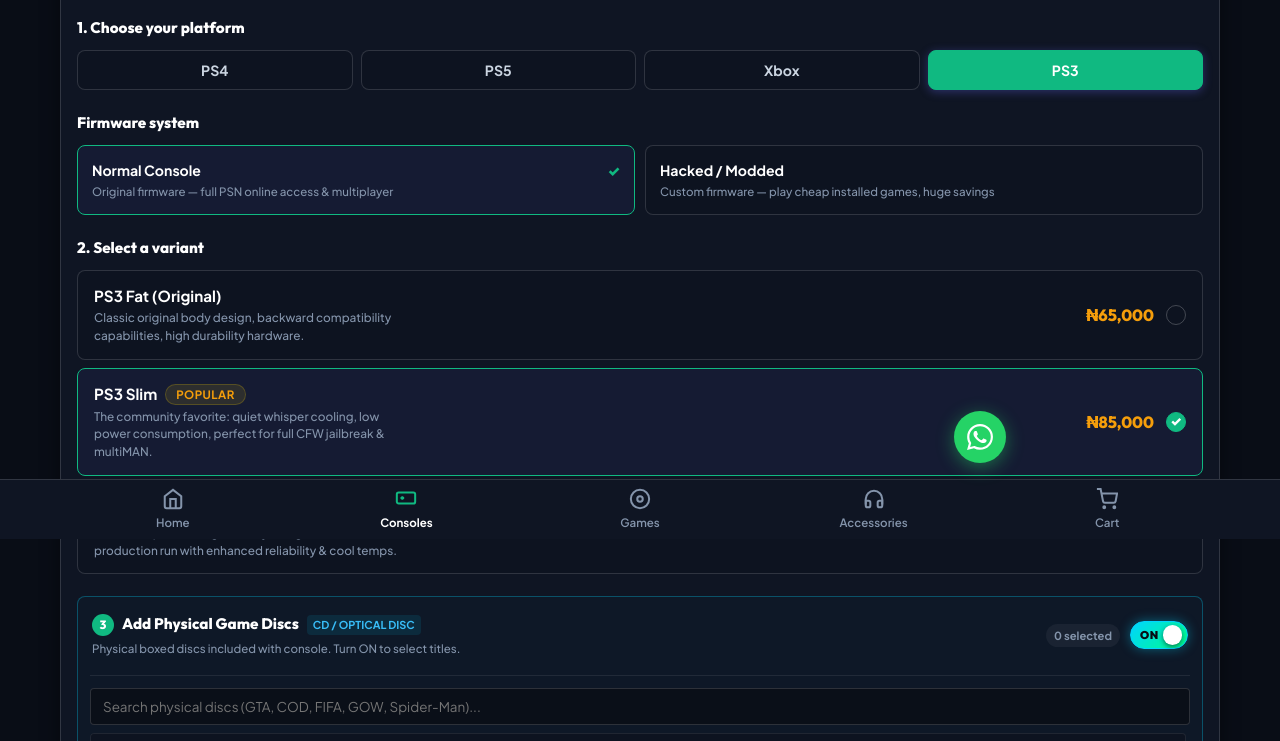
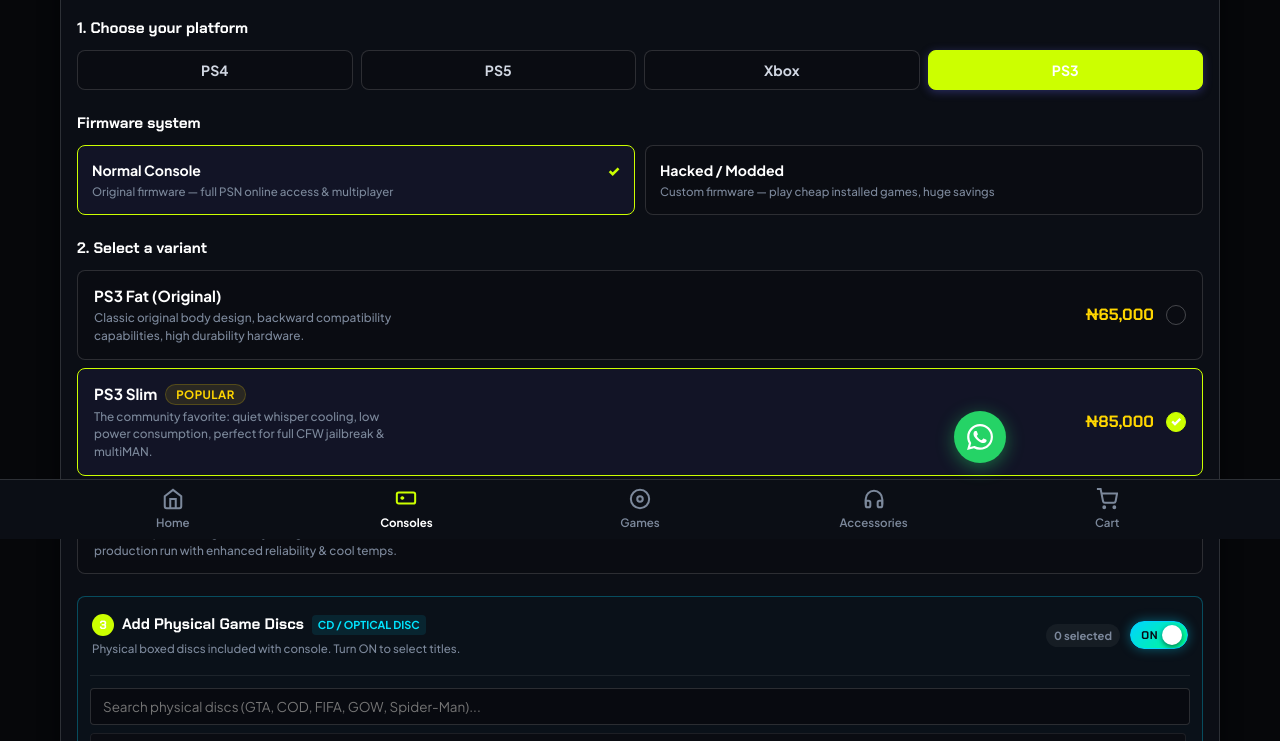
Before and after one commit to BoyLegend808/Legend-Games, a plain HTML site: page consoles/ps3/ps3.html in a window 1280 px wide. Shown: the part 261-1002 px from the top of the page. Drawn offline with Linux system fonts and the light colour scheme.

Commit message:
style(theme): unleash high-octane Russo One & Chakra Petch esports typography with Hyper-Volt palette

```diff
--- a/cart/cart.css
+++ b/cart/cart.css
@@ -57,7 +57,7 @@
   background: rgba(0, 212, 255, 0.12);
   color: var(--accent-cyan);
   border: 1px solid rgba(0, 212, 255, 0.35);
-  font-family: 'Outfit', sans-serif;
+  font-family: var(--font-heading);
   font-size: 0.68rem;
   font-weight: 800;
   padding: 2px 8px;
@@ -315,7 +315,7 @@
 }
 
 .region-chip {
-  font-family: 'Outfit', sans-serif;
+  font-family: var(--font-heading);
   font-size: 0.78rem;
   font-weight: 700;
   color: var(--text-secondary);
@@ -441,7 +441,7 @@
 
 .tradein-pill {
   display: inline-block;
-  font-family: 'Outfit', sans-serif;
+  font-family: var(--font-heading);
   font-size: 0.68rem;
   font-weight: 800;
   letter-spacing: 0.05em;
--- a/shared/console-engine.js
+++ b/shared/console-engine.js
@@ -1330,7 +1330,7 @@ const ConsoleEngine = {
           transition: all 0.25s ease;
         }
         .master-switch-label {
-          font-family: 'Outfit', sans-serif;
+          font-family: var(--font-heading);
           font-size: 0.7rem;
           font-weight: 900;
           letter-spacing: 0.5px;
@@ -1460,7 +1460,7 @@ const ConsoleEngine = {
           overflow: hidden;
         }
         .game-title {
-          font-family: 'Outfit', sans-serif;
+          font-family: var(--font-heading);
           font-size: 0.86rem;
           font-weight: 700;
           color: #ffffff;
@@ -1481,7 +1481,7 @@ const ConsoleEngine = {
           margin-left: 8px;
         }
         .game-price {
-          font-family: 'Outfit', sans-serif;
+          font-family: var(--font-heading);
           font-weight: 800;
           color: var(--accent-gold);
           font-size: 0.88rem;
--- a/shared/shared.css
+++ b/shared/shared.css
@@ -1,61 +1,61 @@
 /* ==========================================================================
-   LEGEND GAMES / NAIJAPLAY — MASTER LUXURY DESIGN SYSTEM & CORE ENGINE
-   ========================================================================== */
-
-@import url('https://fonts.googleapis.com/css2?family=Outfit:wght@400;500;600;700;800;900&family=Plus+Jakarta+Sans:wght@400;500;600;700;800&display=swap');
+   LEGEND GAMES / NAIJAPLAY — MASTER HYPER-VOLT & JET CARBON DESIGN SYSTEM
+   ========================================================================== */
+
+@import url('https://fonts.googleapis.com/css2?family=Chakra+Petch:ital,wght@0,400;0,500;0,600;0,700;0,800;1,700&family=Plus+Jakarta+Sans:wght@400;500;600;700;800&family=Russo+One&display=swap');
 
 :root {
-  /* ── Deep Stealth Obsidian Canvas & Dark Palette ── */
-  --bg-app:          #090d16; /* Deep charcoal slate canvas */
-  --bg-surface:      #0f1523; /* Rich architectural dark panel */
-  --bg-card:         #131b2e; /* Elevated solid card surface */
-  --bg-card-hover:   #182238; /* Elevated interactive surface */
-  --bg-card-subtle:  #0d1320; /* Inset surface */
-  --bg-input:        #0a0f18; /* Input field background */
-  --bg-elevated:     #1c273e; /* Floating dialog surface */
-
-  --text-primary:    #ffffff; /* Crisp pure white headings & text */
-  --text-secondary:  #cbd5e1; /* Slate 300 - High contrast body text */
-  --text-muted:      #8494ab; /* Slate 400 - Clear metadata text */
-  --text-inverse:    #090d16; /* Inverse text for light surfaces */
-
-  /* ── Cohesive Apex Emerald & Precision Technology Accents ── */
-  --accent-primary:      #10b981; /* Apex Emerald - Currency & Primary Action */
-  --accent-primary-hover:#059669;
-  --accent-secondary:    #34d399; /* Mint highlight */
-  --accent-cyan:         #38bdf8; /* Precision Sky / PlayStation Blue */
-  --accent-cyan-hover:   #0ea5e9;
-  --accent-gold:         #f59e0b; /* Warm Amber - Refined special tier */
-  --accent-gold-light:   #fbbf24;
-  --accent-gold-dark:    #d97706;
-  --accent-green:        #10b981; /* Success emerald */
-  --accent-green-bg:     rgba(16, 185, 129, 0.12);
-  --accent-red:          #ef4444; /* Alert red */
-  --accent-red-bg:       rgba(239, 68, 68, 0.12);
+  /* ── Deep Jet Carbon & High-Octane Esports Canvas ── */
+  --bg-app:          #06070a; /* Pitch Jet Carbon Canvas */
+  --bg-surface:      #0b0e15; /* Heavyweight Dark Titanium Panel */
+  --bg-card:         #10141e; /* Elevated High-Tech Card Surface */
+  --bg-card-hover:   #161b28; /* Elevated Interactive State */
+  --bg-card-subtle:  #0a0c12; /* Inset Surface */
+  --bg-input:        #080a10; /* Technical Input Field */
+  --bg-elevated:     #182030; /* Floating Dialog Surface */
+
+  --text-primary:    #ffffff; /* Laser White Headings & Values */
+  --text-secondary:  #d1d7e2; /* High-Contrast Silver/Slate */
+  --text-muted:      #7c889b; /* Precision Slate Metadata */
+  --text-inverse:    #06070a; /* Deep Carbon on Light Accents */
+
+  /* ── Hyper-Volt & Cyber-Laser Accents ── */
+  --accent-primary:      #ccff00; /* Electric Cyber-Volt Lime */
+  --accent-primary-hover:#b8e600;
+  --accent-secondary:    #00ff66; /* Hyper-Volt Green */
+  --accent-cyan:         #00e5ff; /* Laser Cyber Sky */
+  --accent-cyan-hover:   #00c4db;
+  --accent-gold:         #ffd600; /* Laser Gold */
+  --accent-gold-light:   #ffe033;
+  --accent-gold-dark:    #cca800;
+  --accent-green:        #00ff66; /* Hyper-Green */
+  --accent-green-bg:     rgba(0, 255, 102, 0.12);
+  --accent-red:          #ff2a55; /* Laser Crimson Alert */
+  --accent-red-bg:       rgba(255, 42, 85, 0.12);
   --whatsapp-color:      #25d366;
   --whatsapp-hover:      #20ba5a;
 
-  /* ── Crisp Titanium Structural Borders ── */
+  /* ── Crisp Titanium Carbon Borders ── */
   --border-subtle:   rgba(255, 255, 255, 0.08);
   --border-light:    rgba(255, 255, 255, 0.14);
-  --border-strong:   rgba(255, 255, 255, 0.22);
-  --border-active:   #10b981;
-  --border-cyan:     rgba(56, 189, 248, 0.35);
-  --border-orange:   rgba(245, 158, 11, 0.35);
-  --border-gold:     rgba(245, 158, 11, 0.35);
-
-  /* ── Smooth Layered Depth Shadows & Glows ── */
-  --shadow-sm:       0 2px 8px rgba(0, 0, 0, 0.35);
-  --shadow-md:       0 6px 20px rgba(0, 0, 0, 0.45);
-  --shadow-lg:       0 12px 36px rgba(0, 0, 0, 0.6);
-  --shadow-glow-cyan:   0 0 24px rgba(56, 189, 248, 0.18);
-  --shadow-glow-orange: 0 0 24px rgba(245, 158, 11, 0.18);
-  --shadow-glow-emerald:0 0 24px rgba(16, 185, 129, 0.18);
-
-  /* ── Typography (Impeccable Design Directives) ── */
-  --font-body:       'Plus Jakarta Sans', -apple-system, BlinkMacSystemFont, 'Segoe UI', Roboto, sans-serif;
-  --font-heading:    'Outfit', -apple-system, BlinkMacSystemFont, 'Segoe UI', Roboto, sans-serif;
-  --font-display:    'Outfit', -apple-system, BlinkMacSystemFont, 'Segoe UI', Roboto, sans-serif;
+  --border-strong:   rgba(255, 255, 255, 0.24);
+  --border-active:   #ccff00;
+  --border-cyan:     rgba(0, 229, 255, 0.35);
+  --border-orange:   rgba(204, 255, 0, 0.35);
+  --border-gold:     rgba(255, 214, 0, 0.35);
+
+  /* ── High-Voltage Layered Depth & Laser Glows ── */
+  --shadow-sm:       0 2px 8px rgba(0, 0, 0, 0.5);
+  --shadow-md:       0 6px 20px rgba(0, 0, 0, 0.65);
+  --shadow-lg:       0 12px 36px rgba(0, 0, 0, 0.8);
+  --shadow-glow-cyan:   0 0 24px rgba(0, 229, 255, 0.22);
+  --shadow-glow-orange: 0 0 24px rgba(204, 255, 0, 0.22);
+  --shadow-glow-emerald:0 0 24px rgba(0, 255, 102, 0.22);
+
+  /* ── Crazy High-Octane Esports Typography ── */
+  --font-body:       'Plus Jakarta Sans', -apple-system, BlinkMacSystemFont, sans-serif;
+  --font-heading:    'Chakra Petch', sans-serif;
+  --font-display:    'Russo One', sans-serif;
 
   /* ── Refined Radii ── */
   --radius-xs:       4px;
@@ -1342,7 +1342,7 @@ img {
   display: inline-flex;
   align-items: center;
   gap: 6px;
-  font-family: 'Outfit', sans-serif;
+  font-family: var(--font-heading);
   font-weight: 700;
   font-size: 0.72rem;
   letter-spacing: 0.04em;
@@ -1585,7 +1585,7 @@ img {
 }
 
 .legend-modal-title {
-  font-family: var(--font-heading, 'Outfit', sans-serif);
+  font-family: var(--font-display);
   font-size: 1.22rem;
   font-weight: 800;
   color: var(--text-primary, #ffffff);
@@ -1676,7 +1676,7 @@ img {
   border: none;
   border-radius: var(--radius-md, 10px);
   color: #ffffff;
-  font-family: var(--font-heading, 'Outfit', sans-serif);
+  font-family: var(--font-heading);
   font-size: 0.94rem;
   font-weight: 800;
   cursor: pointer;
@@ -1719,7 +1719,7 @@ img {
 }
 
 .modded-modal-title {
-  font-family: var(--font-heading, 'Outfit', sans-serif);
+  font-family: var(--font-display);
   font-size: 1.25rem;
   font-weight: 800;
   color: #ffffff;
@@ -1729,7 +1729,7 @@ img {
 }
 
 .modded-modal-sub {
-  font-family: var(--font-body, 'Plus Jakarta Sans', sans-serif);
+  font-family: var(--font-body);
   font-size: 0.82rem;
   color: var(--text-secondary, #94a3b8);
   margin-top: 4px;
@@ -1803,14 +1803,14 @@ img {
 }
 
 .setup-name {
-  font-family: var(--font-heading, 'Outfit', sans-serif);
+  font-family: var(--font-heading);
   font-size: 1.05rem;
   font-weight: 800;
   color: #ffffff;
 }
 
 .setup-price-pill {
-  font-family: var(--font-heading, 'Outfit', sans-serif);
+  font-family: var(--font-heading);
   font-size: 0.72rem;
   font-weight: 700;
   font-variant-numeric: tabular-nums;
@@ -1829,7 +1829,7 @@ img {
 }
 
 .setup-summary {
-  font-family: var(--font-body, 'Plus Jakarta Sans', sans-serif);
+  font-family: var(--font-body);
   font-size: 0.78rem;
   color: var(--text-secondary, #94a3b8);
   line-height: 1.4;
@@ -1884,7 +1884,7 @@ img {
   width: 100%;
   padding: 10px 14px;
   border-radius: 8px;
-  font-family: var(--font-heading, 'Outfit', sans-serif);
+  font-family: var(--font-heading);
   font-size: 0.84rem;
   font-weight: 700;
   cursor: pointer;
@@ -1936,7 +1936,7 @@ img {
 }
 
 .guide-label {
-  font-family: var(--font-heading, 'Outfit', sans-serif);
+  font-family: var(--font-heading);
   font-size: 0.7rem;
   font-weight: 800;
   text-transform: uppercase;
--- a/trade-in/trade-in.css
+++ b/trade-in/trade-in.css
@@ -297,7 +297,7 @@
 }
 
 .valuation-label {
-  font-family: 'Outfit', sans-serif;
+  font-family: var(--font-heading);
   font-size: 0.74rem;
   font-weight: 800;
   color: var(--accent-primary);
```
Also changed, not shown: DESIGN.md (+12 -11 lines), GEMINI.md (+1 -1 lines), home/home.css (+80 -80 lines), home/home.html (+2 -2 lines).
